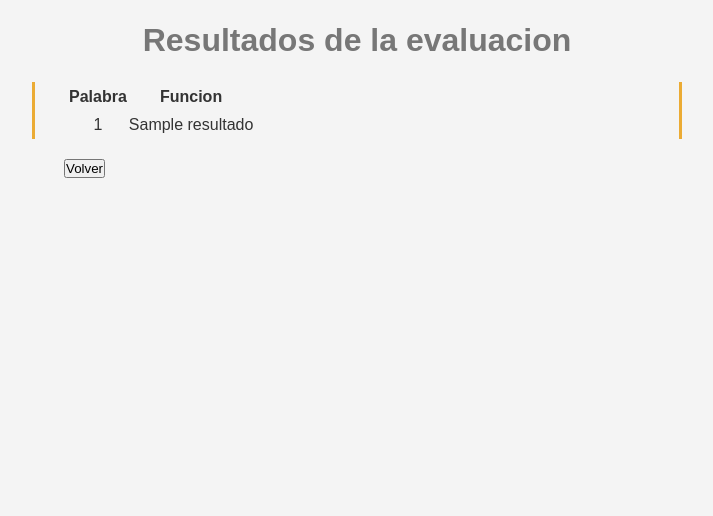
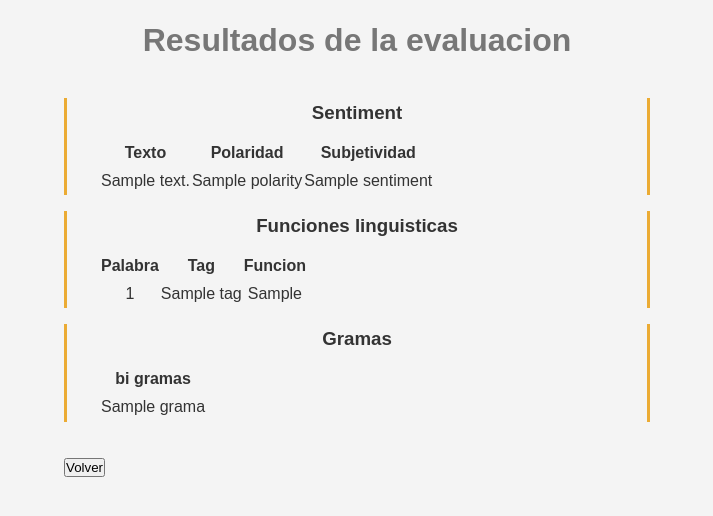
Before and after one commit to Arzanico/textBlobWebApp, a Flask app: template templates/results.html in a window 1280 px wide. Shown: the top 516 px of the page, without its empty margins (283-996 px from the left). Run offline with Flask 2, Linux system fonts and the light colour scheme; the template is opened without the code that fills it: most values are stand-ins (such as "Sample title", 1, 10 or a date in 2020).

Commit message:
Add files via upload

```diff
--- a/templates/results.html
+++ b/templates/results.html
@@ -3,21 +3,55 @@
 {% block main %}
 
 <h1> Resultados de la evaluacion </h1>
+<div class="container">
 
     <div class="container results">
+        <h3>Sentiment</h3>
+        <table >
+            <tr>
+                <th>Texto</th>
+                <th>Polaridad</th>
+                <th>Subjetividad</th>
+            </tr>
+            <tr>
+                <td>{{ text }}</td>
+                <td>{{ sentiment.polarity }}</td>
+                <td>{{ sentiment.subjectivity }}</td>
+            </tr>
+        </table>
+
+    </div>
+    <div class="container results">
+        <h3>Funciones linguisticas</h3>
         <table >
             <tr>
             <th>Palabra</th>
+            <th>Tag</th>
             <th>Funcion</th>
             </tr>
-    {% for a in resultados %}
+        {% for a in tags %}
             <tr>
             <td>{{ a[0] }}</td>
             <td>{{ a[1] }}</td>
+            <td>{{ tagDict[a[1]] }}</td>
             </tr>
         {% endfor %}
         </table>
     </div>
+    <div class="container results">
+        <h3>Gramas</h3>
+        <table >
+            <tr>
+                <th>bi gramas</th>
+            </tr>
+        {% for a in gramas %}
+            <tr>
+                <td>{{ a }}</td>
+            </tr>
+        {% endfor %}
+        </table>
+    </div>
+</div>
 
 
 {% endblock %}
```
Lines whose indentation alone changed are shown as unchanged.
